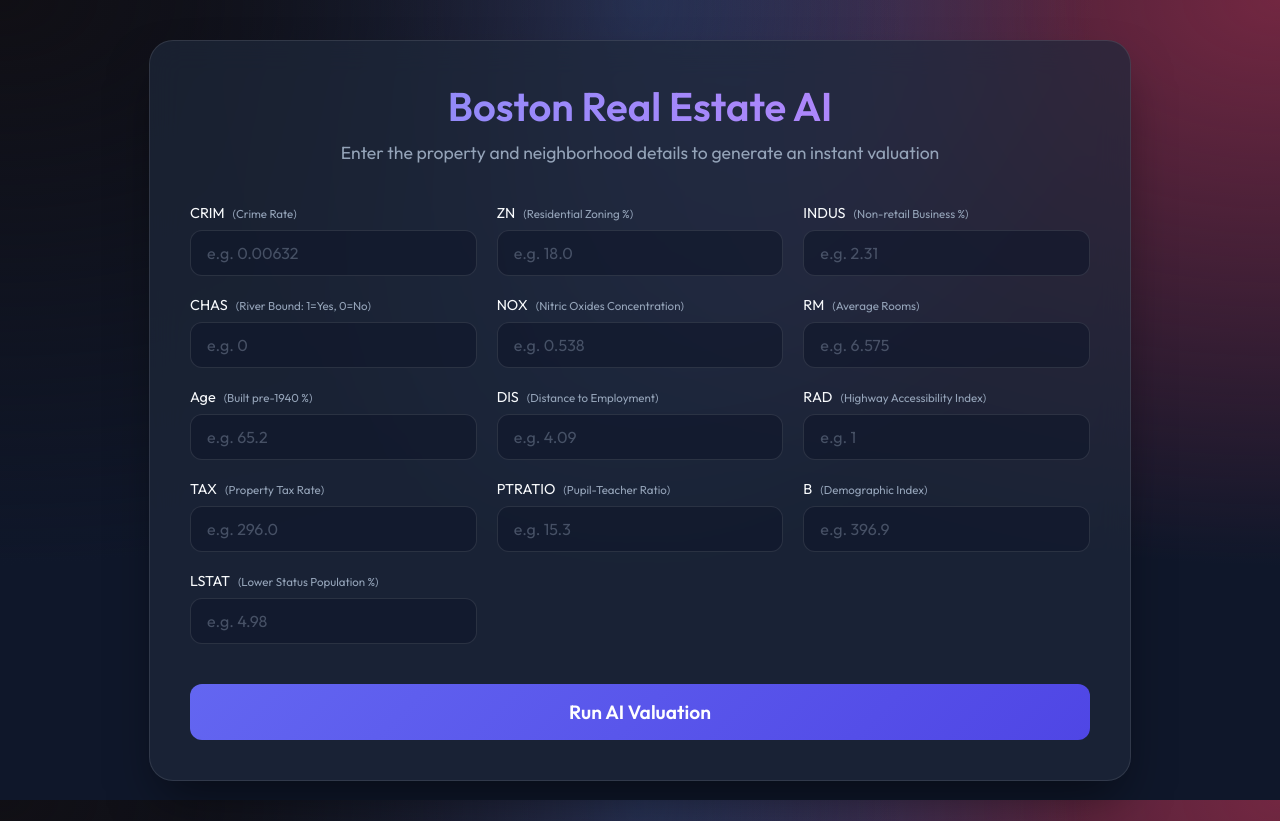
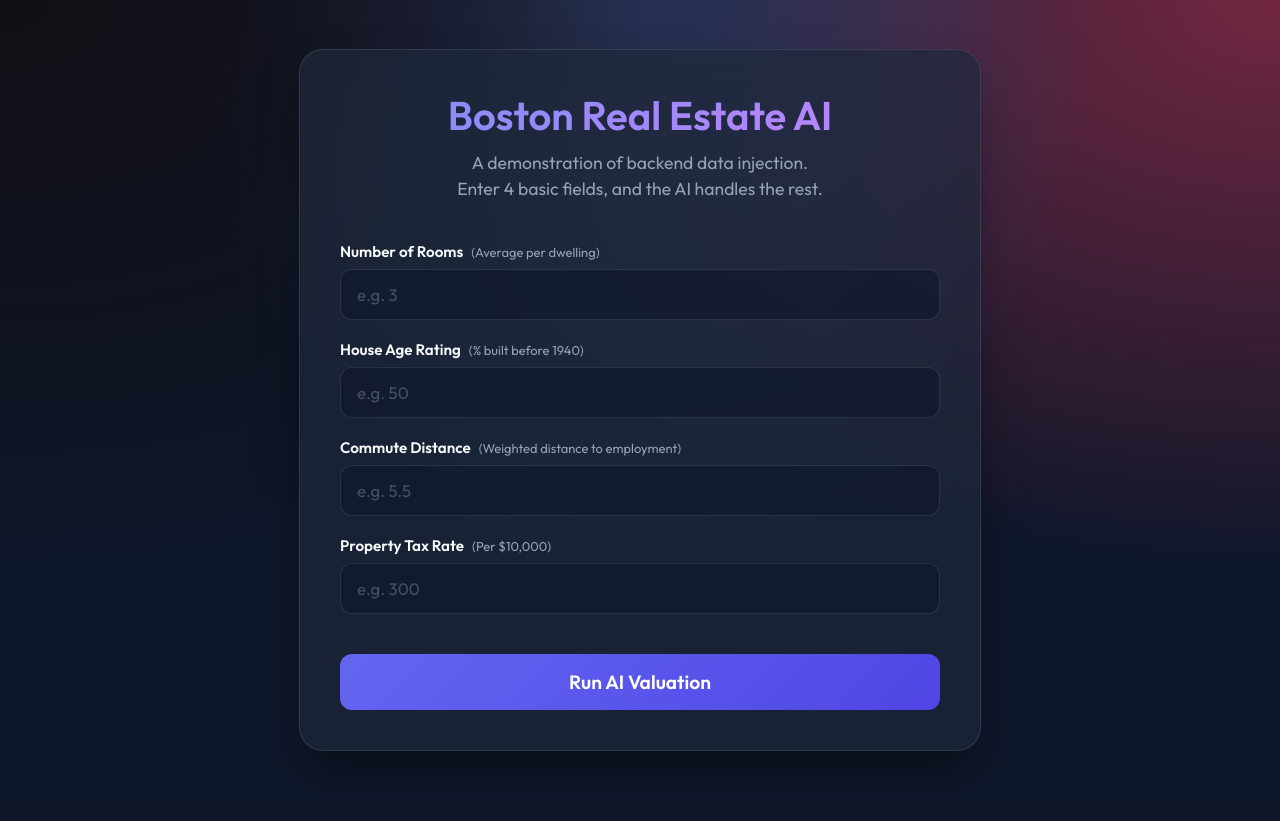
Before and after one commit to akansana-work/House-Price_V2.0, a Flask app: page / in a window 1280 px wide. After the commit the page ends 753 px from the top, so only its background shows below. Run offline with Flask 3, Linux system fonts and the light colour scheme; parts of the project's set-up code (start-up, migrations or seed data) failed here and were passed over.

Commit message:
Simplify UI for real-users and simulate backend data injection

```diff
--- a/app.py
+++ b/app.py
@@ -23,11 +23,37 @@ def predict_api():
 
 @app.route('/predict',methods=['POST'])
 def predict():
-    data=[float(x) for x in request.form.values()]
-    final_input=scaler.transform(np.array(data).reshape(1,-1))
-    print(final_input)
-    output=model.predict(final_input)[0]
-    return render_template("home.html",prediction_text="The House price prediction is {}".format(output))
+    # 1. Get the 4 user-friendly inputs from the frontend
+    rm = float(request.form.get('RM', 6.0))
+    age = float(request.form.get('Age', 50.0))
+    dis = float(request.form.get('DIS', 5.0))
+    tax = float(request.form.get('TAX', 300.0))
+
+    # 2. Hardcode the remaining 9 features (using Boston dataset averages)
+    # This simulates the backend fetching complex neighborhood data from a DB or API
+    crim = 3.613
+    zn = 11.36
+    indus = 11.13
+    chas = 0.0
+    nox = 0.554
+    rad = 9.54
+    ptratio = 18.45
+    b = 356.67
+    lstat = 12.65
+
+    # 3. Combine them in the exact order the ML model expects (13 features total)
+    data = [crim, zn, indus, chas, nox, rm, age, dis, rad, tax, ptratio, b, lstat]
+
+    final_input = scaler.transform(np.array(data).reshape(1,-1))
+    print("Final Model Input Array:", final_input)
+
+    output = model.predict(final_input)[0]
+
+    # The Boston dataset predicts prices in $1000s (from 1978).
+    # Let's format it nicely as a dollar amount.
+    formatted_price = "${:,.2f}".format(output * 1000)
+
+    return render_template("home.html", prediction_text=f"Estimated AI Valuation: {formatted_price}")
 
 
 if __name__ =="__main__":
--- a/templates/home.html
+++ b/templates/home.html
@@ -3,7 +3,7 @@
 <head>
     <meta charset="UTF-8">
     <meta name="viewport" content="width=device-width, initial-scale=1.0">
-    <title>Boston House Price Predictor</title>
+    <title>Boston Real Estate AI</title>
     <link href="https://fonts.googleapis.com/css2?family=Outfit:wght@300;400;600&display=swap" rel="stylesheet">
     <style>
         :root {
@@ -36,7 +36,7 @@
 
         .container {
             width: 90%;
-            max-width: 900px;
+            max-width: 600px;
             margin: 40px auto;
             background: var(--glass-bg);
             backdrop-filter: blur(16px);
@@ -70,11 +70,12 @@
             color: var(--text-muted);
             margin: 0;
             font-size: 1.1em;
+            line-height: 1.5;
         }
 
         .form-grid {
             display: grid;
-            grid-template-columns: repeat(auto-fit, minmax(250px, 1fr));
+            grid-template-columns: 1fr;
             gap: 20px;
         }
 
@@ -85,14 +86,15 @@
 
         .input-group label {
             margin-bottom: 8px;
-            font-weight: 400;
-            font-size: 0.9em;
+            font-weight: 600;
+            font-size: 0.95em;
             color: var(--text-main);
         }
 
         .input-group label span {
             color: var(--text-muted);
-            font-size: 0.8em;
+            font-weight: 400;
+            font-size: 0.85em;
             margin-left: 5px;
         }
 
@@ -100,9 +102,9 @@
             background: rgba(15, 23, 42, 0.6);
             border: 1px solid var(--glass-border);
             border-radius: 12px;
-            padding: 12px 16px;
+            padding: 14px 16px;
             color: var(--text-main);
-            font-size: 1em;
+            font-size: 1.05em;
             font-family: 'Outfit', sans-serif;
             transition: all 0.3s ease;
         }
@@ -119,7 +121,6 @@
         }
 
         .submit-btn {
-            grid-column: 1 / -1;
             background: linear-gradient(135deg, var(--primary), var(--primary-hover));
             color: white;
             border: none;
@@ -131,6 +132,7 @@
             cursor: pointer;
             transition: transform 0.2s, box-shadow 0.2s;
             margin-top: 20px;
+            width: 100%;
         }
 
         .submit-btn:hover {
@@ -172,62 +174,29 @@
 <div class="container">
     <div class="header">
         <h1>Boston Real Estate AI</h1>
-        <p>Enter the property and neighborhood details to generate an instant valuation</p>
+        <p>A demonstration of backend data injection.<br>Enter 4 basic fields, and the AI handles the rest.</p>
     </div>
 
     <form action="{{ url_for('predict')}}" method="post">
         <div class="form-grid">
             <div class="input-group">
-                <label>CRIM <span>(Crime Rate)</span></label>
-                <input type="text" name="CRIM" placeholder="e.g. 0.00632" required="required" />
+                <label>Number of Rooms <span>(Average per dwelling)</span></label>
+                <input type="text" name="RM" placeholder="e.g. 3" required="required" />
             </div>
+
             <div class="input-group">
-                <label>ZN <span>(Residential Zoning %)</span></label>
-                <input type="text" name="ZN" placeholder="e.g. 18.0" required="required" />
+                <label>House Age Rating <span>(% built before 1940)</span></label>
+                <input type="text" name="Age" placeholder="e.g. 50" required="required" />
             </div>
+
             <div class="input-group">
-                <label>INDUS <span>(Non-retail Business %)</span></label>
-                <input type="text" name="INDUS" placeholder="e.g. 2.31" required="required" />
+                <label>Commute Distance <span>(Weighted distance to employment)</span></label>
+                <input type="text" name="DIS" placeholder="e.g. 5.5" required="required" />
             </div>
+
             <div class="input-group">
-                <label>CHAS <span>(River Bound: 1=Yes, 0=No)</span></label>
-                <input type="text" name="CHAS" placeholder="e.g. 0" required="required" />
-            </div>
-            <div class="input-group">
-                <label>NOX <span>(Nitric Oxides Concentration)</span></label>
-                <input type="text" name="NOX" placeholder="e.g. 0.538" required="required" />
-            </div>
-            <div class="input-group">
-                <label>RM <span>(Average Rooms)</span></label>
-                <input type="text" name="RM" placeholder="e.g. 6.575" required="required" />
-            </div>
-            <div class="input-group">
-                <label>Age <span>(Built pre-1940 %)</span></label>
-                <input type="text" name="Age" placeholder="e.g. 65.2" required="required" />
-            </div>
-            <div class="input-group">
-                <label>DIS <span>(Distance to Employment)</span></label>
-                <input type="text" name="DIS" placeholder="e.g. 4.09" required="required" />
-            </div>
-            <div class="input-group">
-                <label>RAD <span>(Highway Accessibility Index)</span></label>
-                <input type="text" name="RAD" placeholder="e.g. 1" required="required" />
-            </div>
-            <div class="input-group">
-                <label>TAX <span>(Property Tax Rate)</span></label>
-                <input type="text" name="TAX" placeholder="e.g. 296.0" required="required" />
-            </div>
-            <div class="input-group">
-                <label>PTRATIO <span>(Pupil-Teacher Ratio)</span></label>
-                <input type="text" name="PTRATIO" placeholder="e.g. 15.3" required="required" />
-            </div>
-            <div class="input-group">
-                <label>B <span>(Demographic Index)</span></label>
-                <input type="text" name="B" placeholder="e.g. 396.9" required="required" />
-            </div>
-            <div class="input-group">
-                <label>LSTAT <span>(Lower Status Population %)</span></label>
-                <input type="text" name="LSTAT" placeholder="e.g. 4.98" required="required" />
+                <label>Property Tax Rate <span>(Per $10,000)</span></label>
+                <input type="text" name="TAX" placeholder="e.g. 300" required="required" />
             </div>
 
             <button type="submit" class="submit-btn">Run AI Valuation</button>
```
